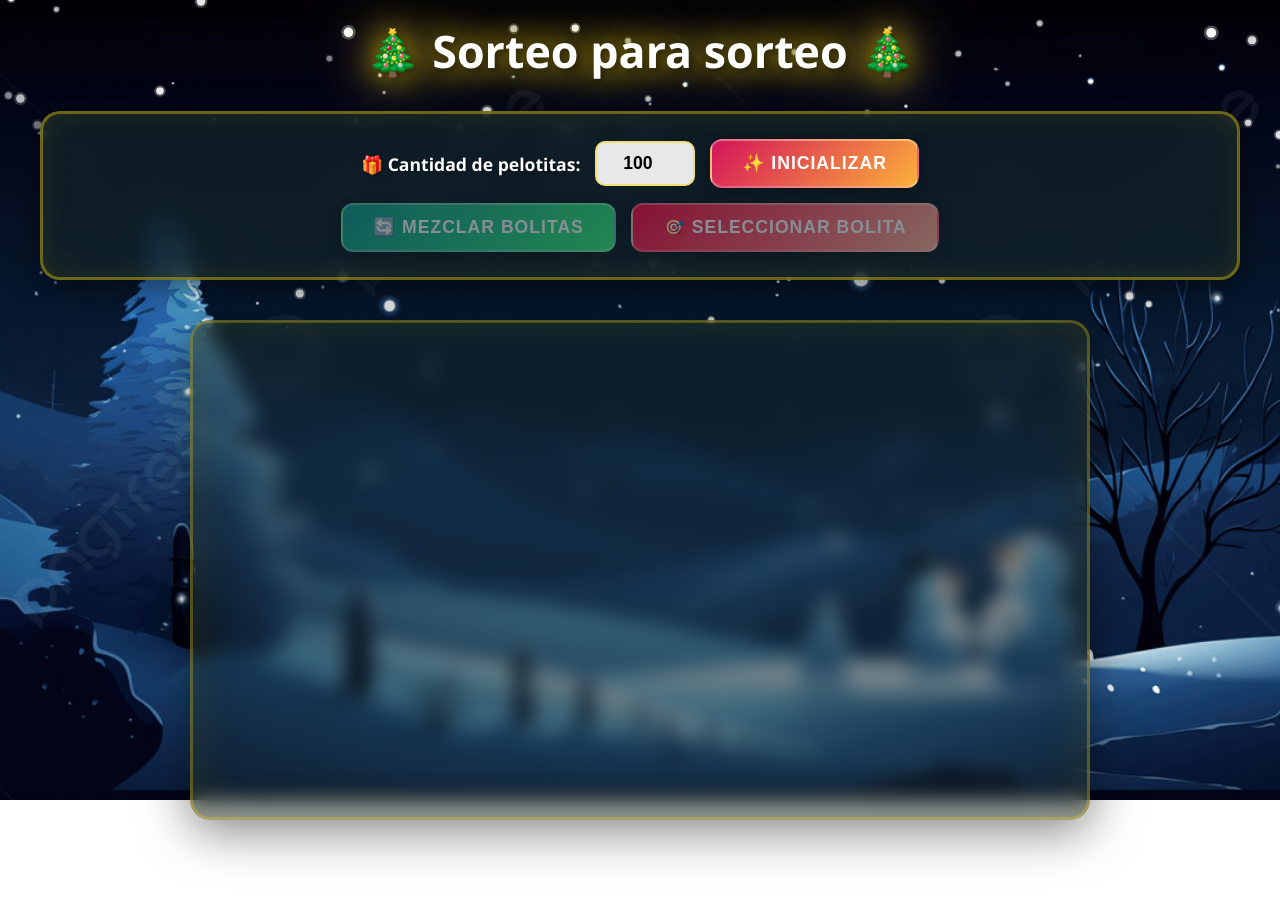
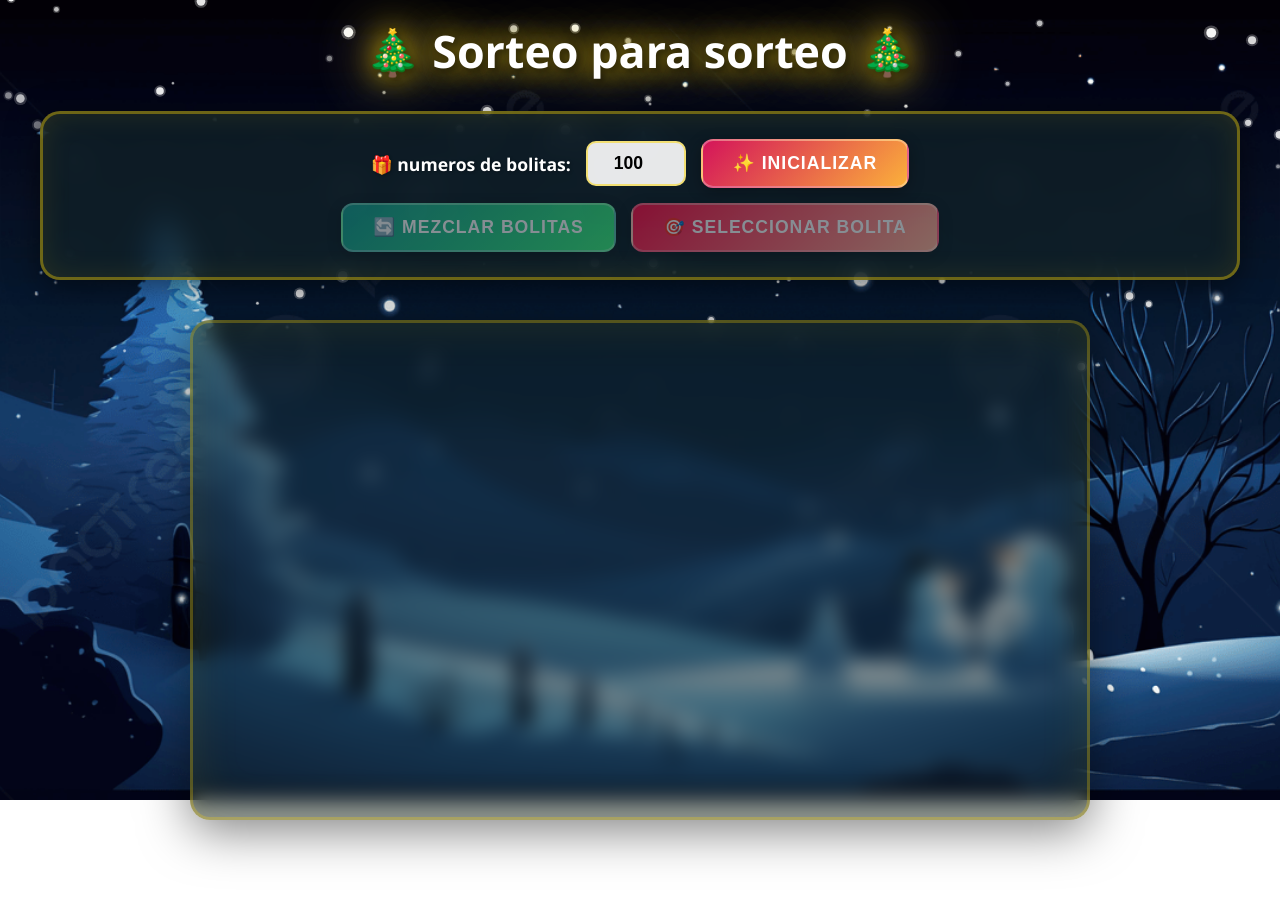
Before and after one commit to arnoldpeceros/pueba-rifa, a plain HTML site: page rifa.html in a window 1280 px wide. Drawn offline with nearby package versions, Linux system fonts and the light colour scheme.

Commit message:
cambios123456

```diff
--- a/rifa.html
+++ b/rifa.html
@@ -22,7 +22,7 @@
 
         <div class="controls-panel">
             <div class="control-group">
-                <label for="ballCount">🎁 Cantidad de pelotitas:</label>
+                <label for="ballCount">🎁 numeros de bolitas:</label>
                 <input type="number" id="ballCount" min="10" max="200" value="100">
                 <button class="btn btn-primary" id="initButton">✨ Inicializar</button>
             </div>
```
